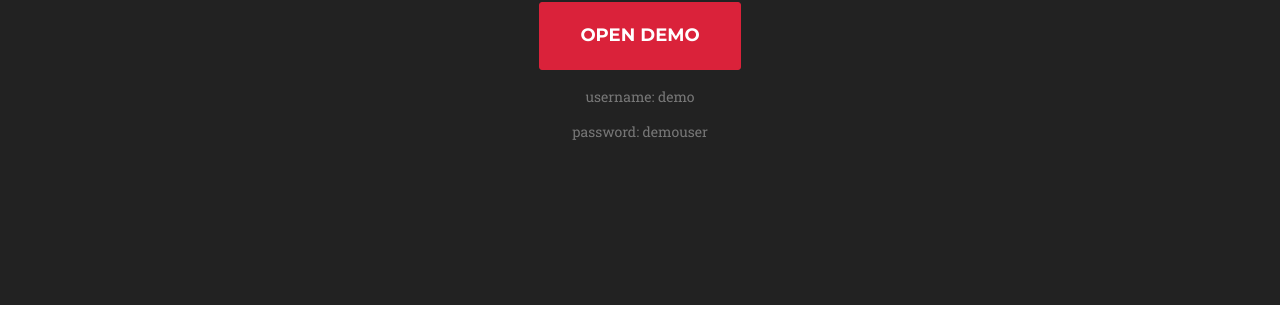
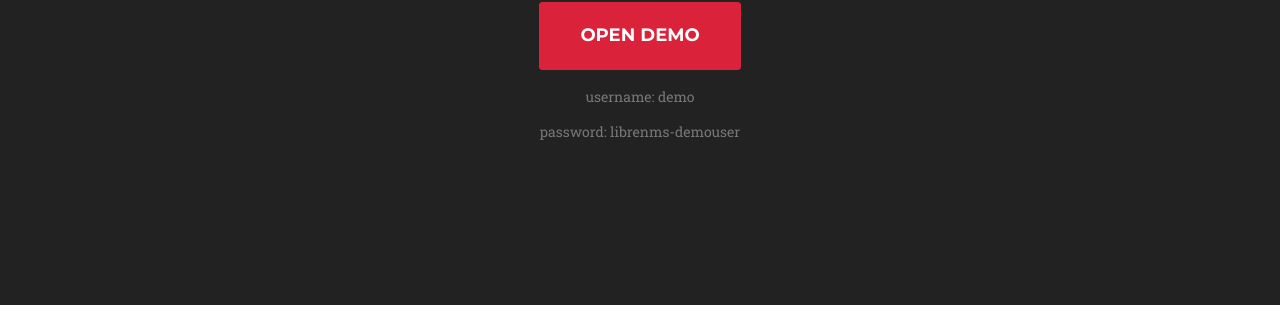
Before and after one commit to librenms/librenms.github.io, a Jekyll site: the page built from index.html, in a window 1280 px wide and 900 px high, scrolled down 2089 px. Shown: the part 138-454 px from the top of the window. Built offline with Jekyll 4.4.1, drawn with Linux system fonts in a browser that asks for light colours; nearby versions of some CDN libraries; some web fonts are replaced.

Commit message:
Update try.html

```diff
--- a/_includes/try.html
+++ b/_includes/try.html
@@ -36,7 +36,7 @@
         </div>
         <div>
             <div class="col-lg-12 text-center text-muted">
-                <p class="section-subheading">password: demouser</p>
+                <p class="section-subheading">password: librenms-demouser</p>
             </div>
         </div>
     </div>
```
